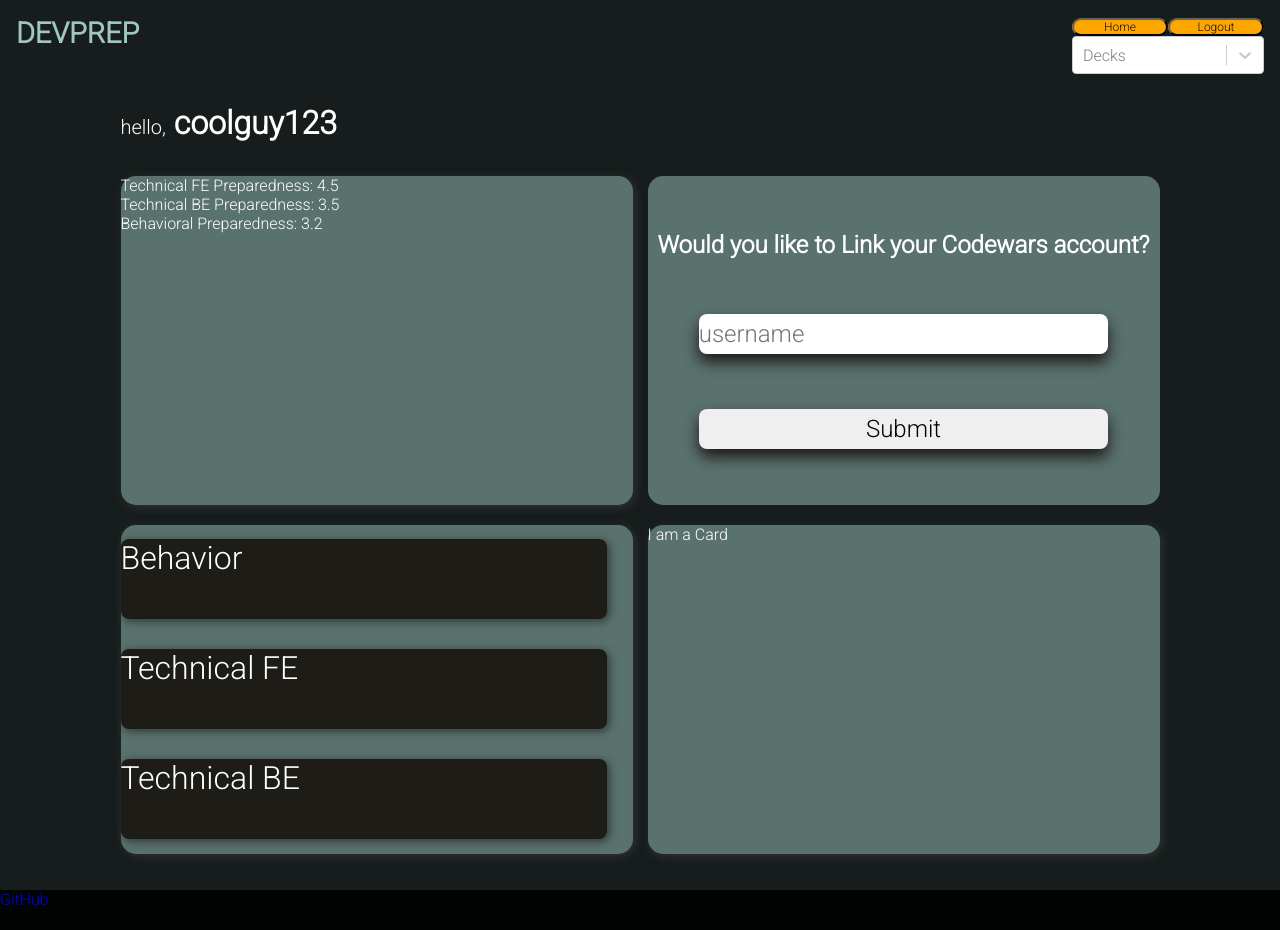
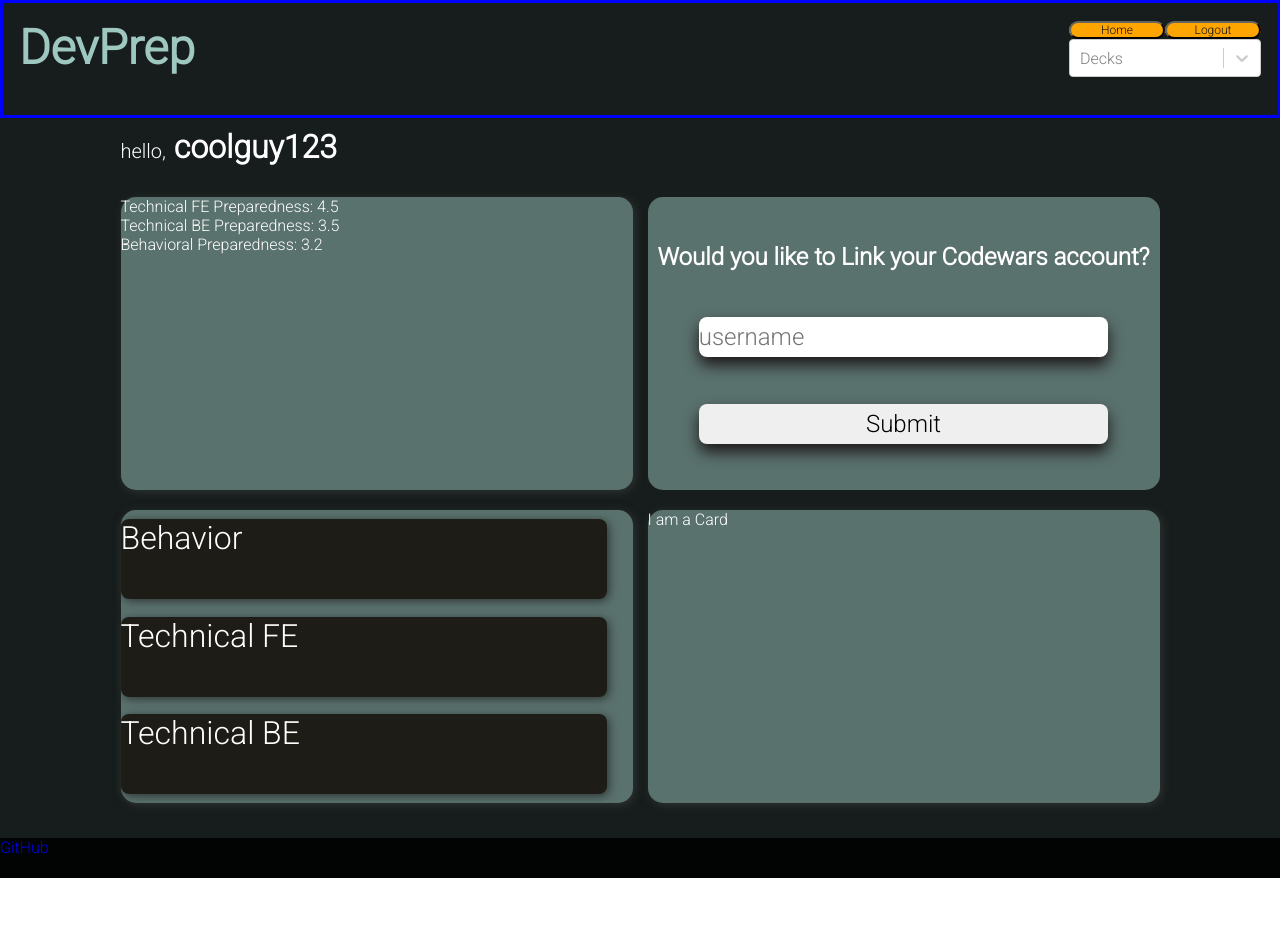
Before and after one commit to wmedders21/DevPrep-FE, a React (Create React App) app: page /login in a window 1280 px wide. Both pictures are taken after typing "Sample", "name@example.com" into the empty fields and a click on the input "Login". After the commit the page ends 878 px from the top, so only its background shows below. Built offline with nearby package versions, Linux system fonts and the light colour scheme; a web font is replaced by a local one.

Commit message:
Update styling

```diff
--- a/src/Components/dashboard/Dashboard.scss
+++ b/src/Components/dashboard/Dashboard.scss
@@ -5,7 +5,7 @@
   display: grid;
   grid-template-columns: 40% 40%;
   grid-template-rows: 0.2fr 1fr 1fr .05fr;
-  height: 100vh;
+  height: 90vh;
   color: white;
   gap: 20px 15px;
   justify-content: center;
--- a/src/Components/nav/Nav.scss
+++ b/src/Components/nav/Nav.scss
@@ -2,7 +2,8 @@
 
 .nav {
     background-color: $primary;
-    height: auto;
+    border: solid 3px blue;
+    height: 10vh;
       display: flex;
         flex-direction: row;
         flex-wrap: nowrap;
@@ -10,6 +11,10 @@
         align-items: flex-start;
         align-content: stretch;
         padding: 1em;
+
+        h2 {
+          font-size: 6vh;
+        }
 }
 
 .nav-link,
--- a/src/Components/nav/Nav.tsx
+++ b/src/Components/nav/Nav.tsx
@@ -31,7 +31,7 @@ const dropdownMenuStyles = {
         <div className='nav'>
 
             <NavLink className='appName' to='/dashboard'>
-                <h2>DEVPREP</h2>
+                <h2>DevPrep</h2>
             </NavLink>
 
             <div className='navlink-container'>
```
